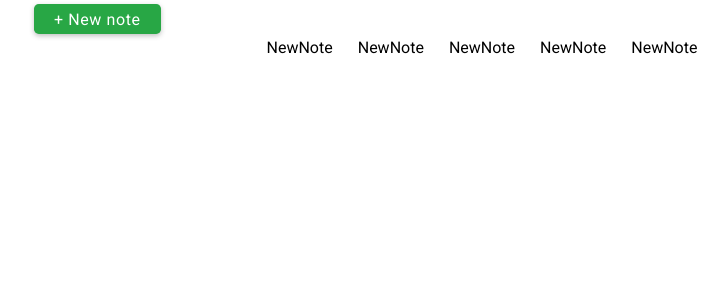
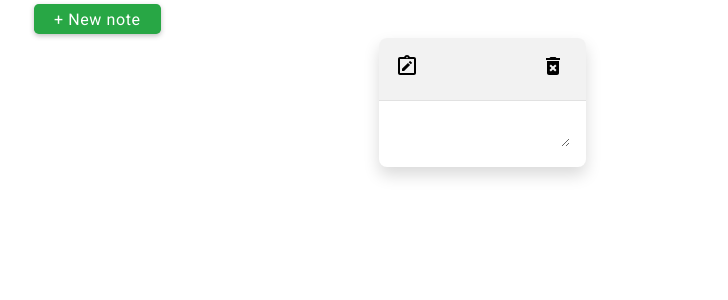
Before and after one commit to ArfinHasib/React-Projects, a React (Create React App) app: page / in a window 1280 px wide. Shown: the top 300 px of the page, without its empty margins (158-886 px from the left). Built offline with nearby package versions, Linux system fonts and the light colour scheme.

Commit message:
Install and use react styled components

```diff
--- a/src/projects/16-notes-app/NewNote.jsx
+++ b/src/projects/16-notes-app/NewNote.jsx
@@ -1,5 +1,22 @@
 import React from 'react';
+import { DeleteIcon, Icons, NoteStyle } from './NoteStyle';
+import { MdOutlineNoteAlt, MdDeleteForever } from 'react-icons/md';
 
 export default function NewNote() {
-   return <div>NewNote</div>;
+   return (
+      <NoteStyle className='card'>
+         <div className='card-header text-right'>
+            <Icons>
+               <MdOutlineNoteAlt />
+               <DeleteIcon>
+                  <MdDeleteForever />
+               </DeleteIcon>
+            </Icons>
+         </div>
+
+         <div className='card-body'>
+            <textarea style={{ border: 'none', outline: 'none' }}></textarea>
+         </div>
+      </NoteStyle>
+   );
 }
--- a/src/projects/16-notes-app/NoteApp.jsx
+++ b/src/projects/16-notes-app/NoteApp.jsx
@@ -12,10 +12,6 @@ export default function NoteApp() {
             style={{ gap: 25, flexWrap: 'wrap' }}
          >
             <NewNote />
-            <NewNote />
-            <NewNote />
-            <NewNote />
-            <NewNote />
          </div>
       </div>
    );
--- a/src/projects/16-notes-app/NoteStyle.jsx
+++ b/src/projects/16-notes-app/NoteStyle.jsx
@@ -0,0 +1,18 @@
+import styled from 'styled-components';
+
+export const NoteStyle = styled.div``;
+
+export const Icons = styled.span`
+   display: flex;
+   justify-content: space-between;
+   font-size: 1.5rem;
+   cursor: pointer;
+   margin-right: 0.3rem;
+`;
+
+export const DeleteIcon = styled.span`
+   &:hover {
+      color: red;
+   }
+   transition: all 0.3s ease;
+`;
```
